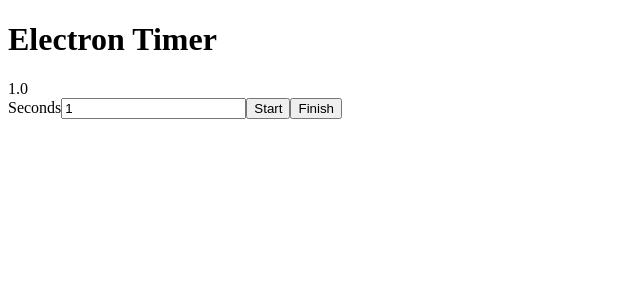
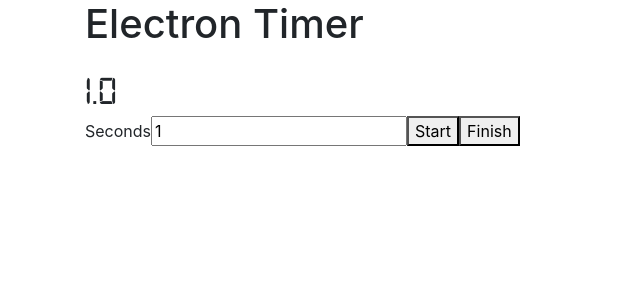
Before and after one commit to Aszparuh/Timers, an Angular app: page / in a window 1280 px wide. Shown: the top 300 px of the page, without its empty margins (0-640 px from the left). Built offline with nearby package versions, Linux system fonts and the light colour scheme.

Commit message:
Adds font and bootstrap

```diff
--- a/angular.json
+++ b/angular.json
@@ -23,9 +23,13 @@
               "src/assets"
             ],
             "styles": [
-              "src/styles.css"
+              "src/styles.css",
+              "./node_modules/bootstrap/dist/css/bootstrap.min.css"
             ],
-            "scripts": []
+            "scripts": [
+              "./node_modules/jquery/dist/jquery.min.js",
+              "./node_modules/bootstrap/dist/js/bootstrap.min.js"
+            ]
           },
           "configurations": {
             "production": {
--- a/package.json
+++ b/package.json
@@ -22,7 +22,9 @@
     "@angular/platform-browser": "~7.1.0",
     "@angular/platform-browser-dynamic": "~7.1.0",
     "@angular/router": "~7.1.0",
+    "bootstrap": "^4.2.1",
     "core-js": "^2.5.4",
+    "jquery": "^3.3.1",
     "rxjs": "~6.3.3",
     "tslib": "^1.9.0",
     "zone.js": "~0.8.26"
--- a/src/app/app.component.css
+++ b/src/app/app.component.css
@@ -0,0 +1,7 @@
+.timer {
+    box-sizing: border-box;
+    margin: 0;
+    padding: 0;
+    font-family: 'digital-7';
+    font-size: 40px;
+}
--- a/src/app/app.component.html
+++ b/src/app/app.component.html
@@ -1,10 +1,12 @@
 <main class="content">
-
+    <div class="container">
+        <div class="row">
+            <div class="col-md">
                 <h1>Electron Timer</h1>
 
                 <div class="progress-wrapper" *ngIf="maxVal">
 
-        <div class="text" *ngIf="!isFinished">
+                    <div class="text" *ngIf="!isFinished" class="timer">
                         {{ max - current | number: '1.1-1' }}
                     </div>
 
@@ -25,14 +27,14 @@
                 <div class="controls-wrapper">
 
                     <label>Seconds</label>
-        <input class="input" placeholder="number of seconds" type="text"
-              [(ngModel)]="max"
-              (keydown)="reset()">
+                    <input class="input" placeholder="number of seconds" type="text" [(ngModel)]="max" (keydown)="reset()">
 
 
                     <button *ngIf="currentVal <= 0" (click)="start()">Start</button>
                     <button *ngIf="!isFinished" (click)="finish()">Finish</button>
                 </div>
 
-
+            </div>
+        </div>
+    </div>
 </main>
--- a/src/styles.css
+++ b/src/styles.css
@@ -1 +1,5 @@
 /* You can add global styles to this file, and also import other style files */
+@font-face {
+    font-family: digital-7;
+    src: url(assets/fonts/digital-7.ttf);
+}
```
Also changed, not shown: src/assets/fonts/digital-7.ttf (added), 1 other file (tests, documents, lock files or other folders). Lines whose indentation alone changed are shown as unchanged.
